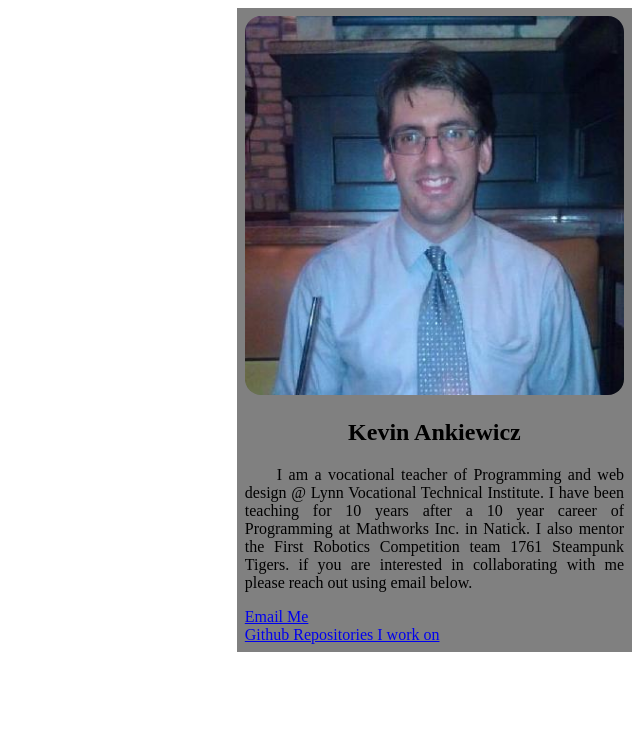
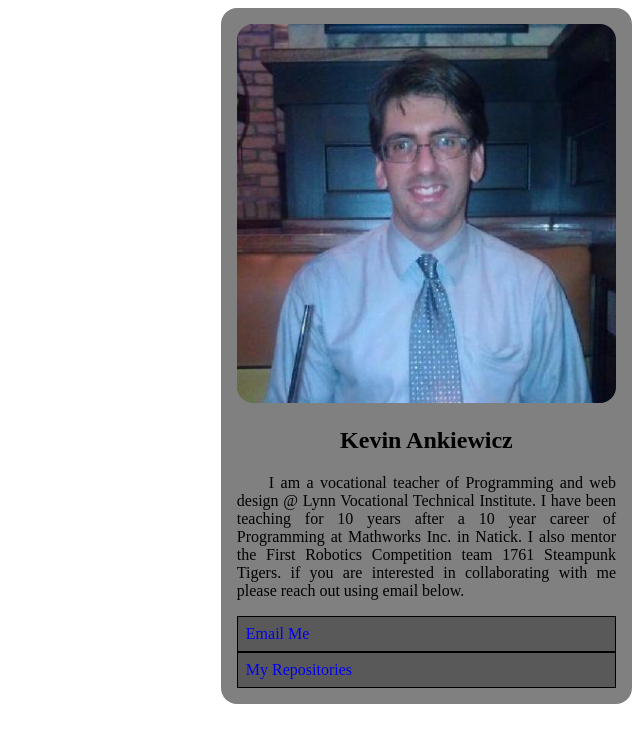
Before and after one commit to ankiewiczk/MyPortfolio, a plain HTML site: page index.html in a window 1280 px wide. Shown: the whole page, without its empty margins (640-1280 px from the left). Drawn offline with Linux system fonts and the light colour scheme.

Commit message:
Revising styles applied to links and my About Me card

```diff
--- a/css/portfolio.css
+++ b/css/portfolio.css
@@ -1,5 +1,9 @@
 
 /* Correct comment for CSS files is a block style comment */
+
+html {
+  box-sizing:content-box;
+}
 
 
 /* using class="aboutMe" for aside element describing myself */
@@ -7,7 +11,9 @@
   background-color: gray;
   width:30%;
   float:right;
-  padding:.5em;
+  padding:1em;
+  border-radius:1em;
+
 }
 
 .aboutMe img {
@@ -30,5 +36,18 @@ ul.links, ol.links {
   list-style: none;
   padding:0;
   margin:0;
+}
 
+li {
+  padding:.5em;
+  background-color:#5a5959;
+  border:1px solid black
 }
+
+a  {
+  text-decoration: none;
+}
+
+a:hover {
+  font-size:1.5em;
+}
--- a/index.html
+++ b/index.html
@@ -2,9 +2,9 @@
 <html lang="en">
 <head>
   <meta charset="UTF-8">
-  <meta name="description" content="Free Web tutorials">
+  <meta name="description" content="Personal Portfolio Page">
   <meta name="keywords" content="HTML, CSS, JavaScript">
-  <meta name="author" content="John Doe">
+  <meta name="author" content="Kevin Ankiewicz">
   <meta name="viewport" content="width=device-width, initial-scale=1.0">
 
   <title> Mr. Ankiewicz's Portfoilio Page</title>
@@ -21,7 +21,7 @@
 </head>
 <body>
   <aside class="aboutMe">
-    <img src="imgs/ankiewiczk.jpg"/>
+    <img src="imgs/ankiewiczk.jpg" alt="profile photo of author"/>
     <h1> Kevin Ankiewicz </h1>
     <p>
          I am a vocational teacher of Programming and web design @ Lynn
@@ -32,8 +32,8 @@
          email below.
     </p>
     <ul class="links">
-      <li><a href="mailto:ankiewiczk@lynnschools.org"> Email Me</a>
-      <li><a href="TODO" >Github Repositories I work on</a>
+      <li><a href="mailto:ankiewiczk@lynnschools.org" > Email Me</a>
+      <li><a href="https://github.com/ankiewiczk?tab=repositories">My Repositories</a>
     </ul>
   </aside>
 </body>
```
